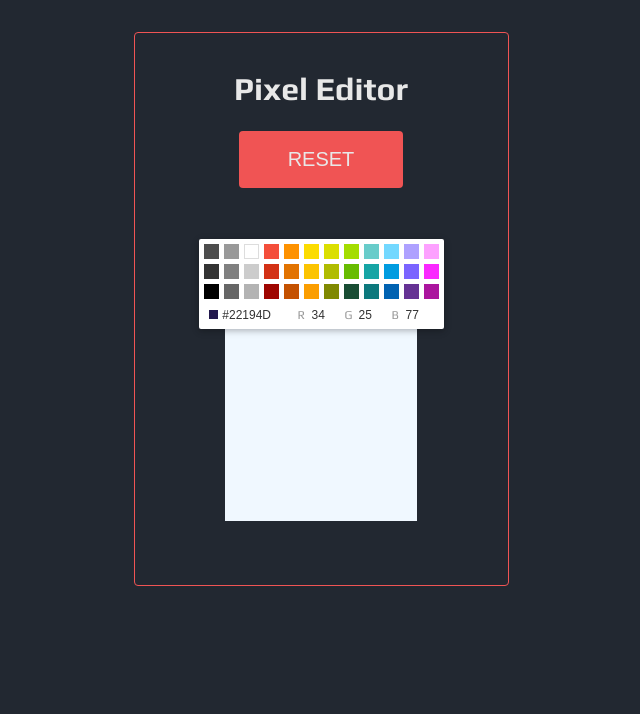
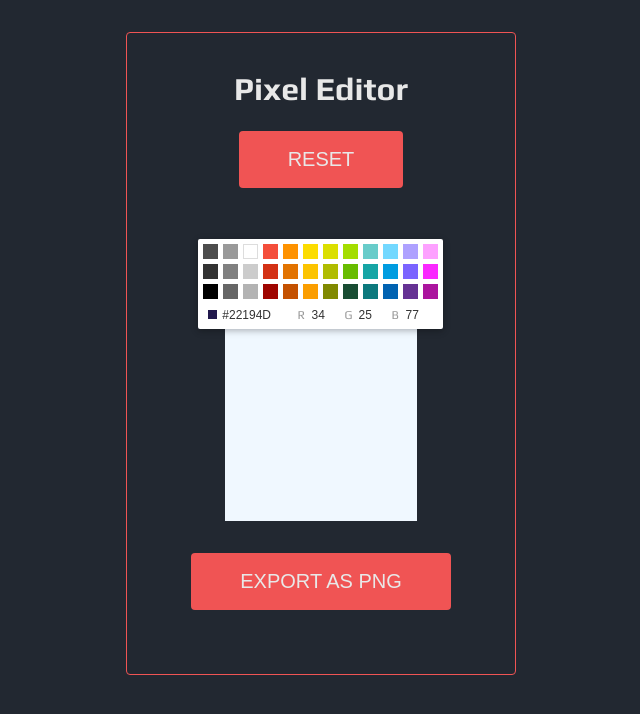
Before and after one commit to karishmashuklaa/pixie, a React (Create React App) app: page / in a window 1280 px wide. Both pictures are taken after a click on the button "START DRAWING". Shown: the top 714 px of the page, without its empty margins (319-959 px from the left). Built offline with nearby package versions, Linux system fonts and the light colour scheme.

Commit message:
Basic styling

```diff
--- a/package.json
+++ b/package.json
@@ -9,6 +9,7 @@
     "node-sass": "^4.14.1",
     "react": "^17.0.2",
     "react-color": "^2.19.3",
+    "react-component-export-image": "^1.0.6",
     "react-dom": "^17.0.2",
     "react-scripts": "4.0.3",
     "web-vitals": "^1.1.2"
--- a/src/components/DrawingPanel.js
+++ b/src/components/DrawingPanel.js
@@ -1,9 +1,11 @@
-import React from 'react'
+import React, { useRef } from 'react'
 import '../styles/drawingPanel.scss'
 import Row from './Row'
+import { exportComponentAsPNG } from "react-component-export-image"
 
 const DrawingPanel = ({ width, height, selectedColor }) => {
 
+  const panelRef = useRef()
   let rows = []
 
   for (let i = 0; i < height; i++) {
@@ -17,9 +19,12 @@ const DrawingPanel = ({ width, height, selectedColor }) => {
 
   return (
     <div id="drawingPanel">
-      <div id="pixels">
+      <div id="pixels" ref={panelRef}>
         {rows}
       </div>
+      <button onClick={() => exportComponentAsPNG(panelRef)} className="button">
+        Export as PNG
+      </button>
     </div>
   );
 }
```
Also changed, not shown: 1 other file (tests, documents, lock files or other folders).
